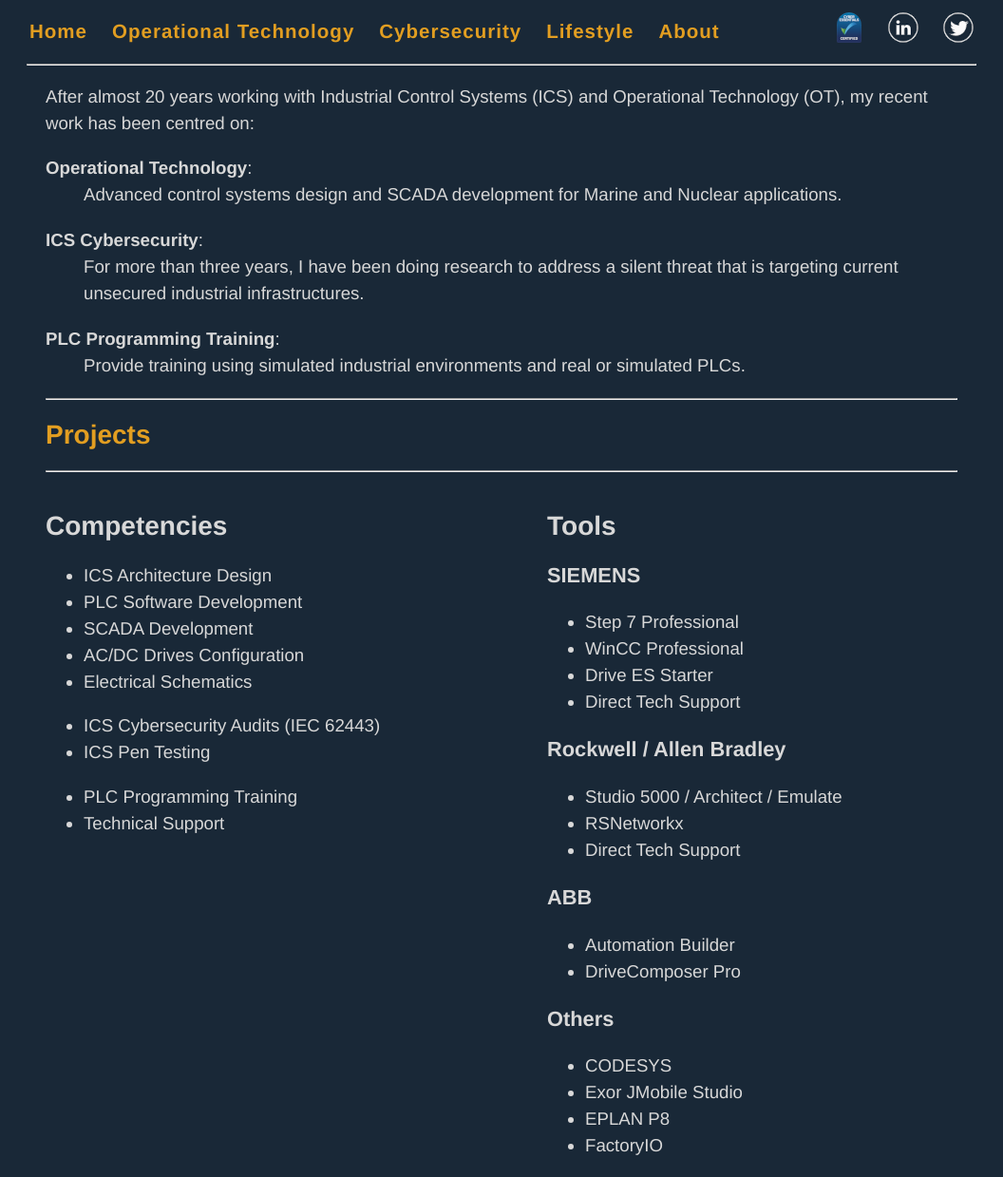
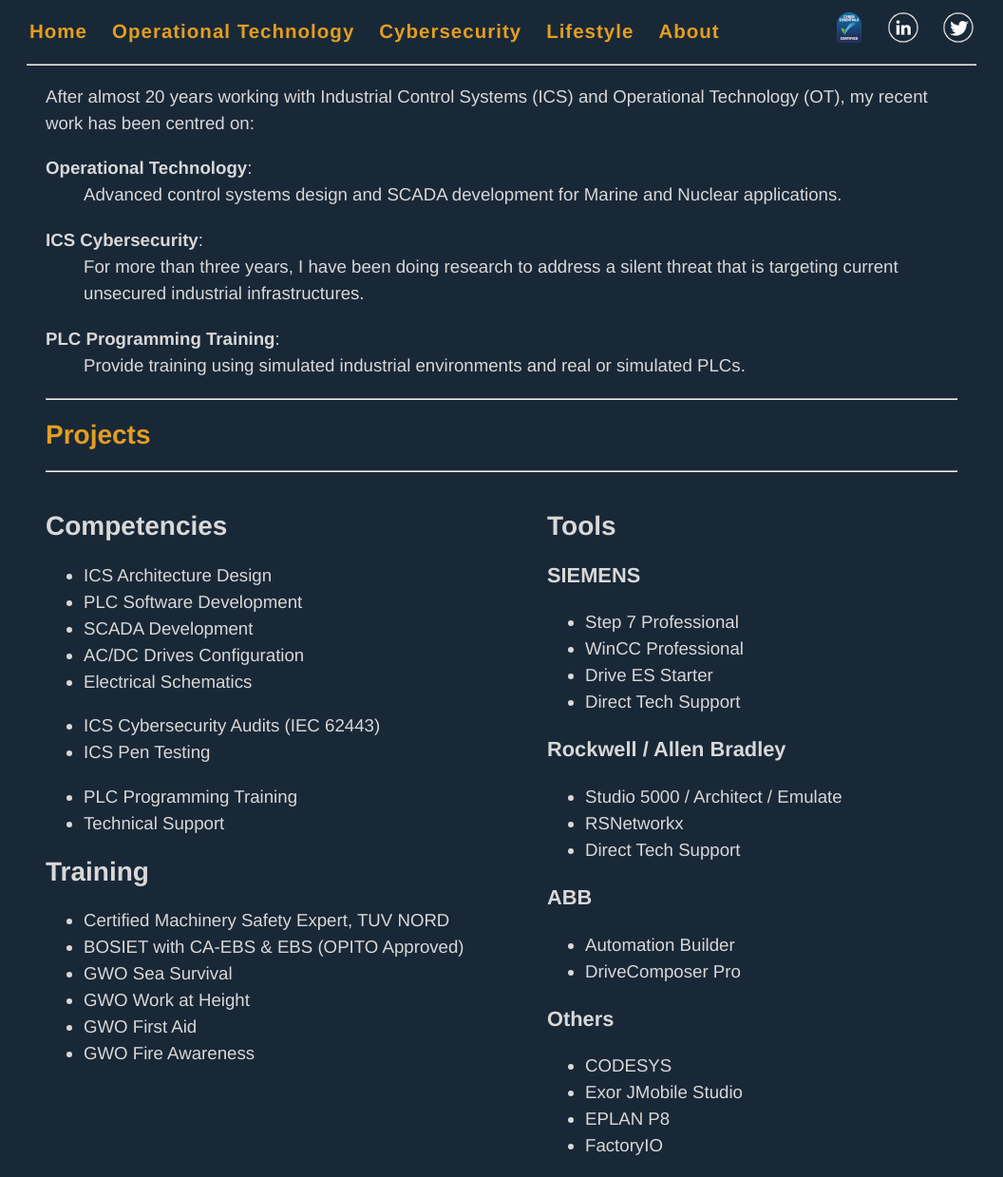
Before and after one commit to hardpath/hardpath.github.io, a Jekyll site: the page built from about_ct.html, in a window 1280 px wide. Shown: the whole page at 95% size, without its empty margins (112-1168 px from the left). Built offline with Jekyll 4.4.1, drawn with Linux system fonts in a browser that asks for light colours.

Commit message:
training added

```diff
--- a/_includes/ct.html
+++ b/_includes/ct.html
@@ -15,6 +15,15 @@
         <ul>
             <li>PLC Programming Training</li>
             <li>Technical Support</li>
+        </ul>
+        <h2>Training</h2>
+        <ul>
+            <li>Certified Machinery Safety Expert, TUV NORD</li>
+            <li>BOSIET with CA-EBS & EBS (OPITO Approved)</li>
+            <li>GWO Sea Survival</li>
+            <li>GWO Work at Height</li>
+            <li>GWO First Aid</li>
+            <li>GWO Fire Awareness</li>
         </ul>
     </div>
     <div class="column" style="float: left; width: 45%;">
```
